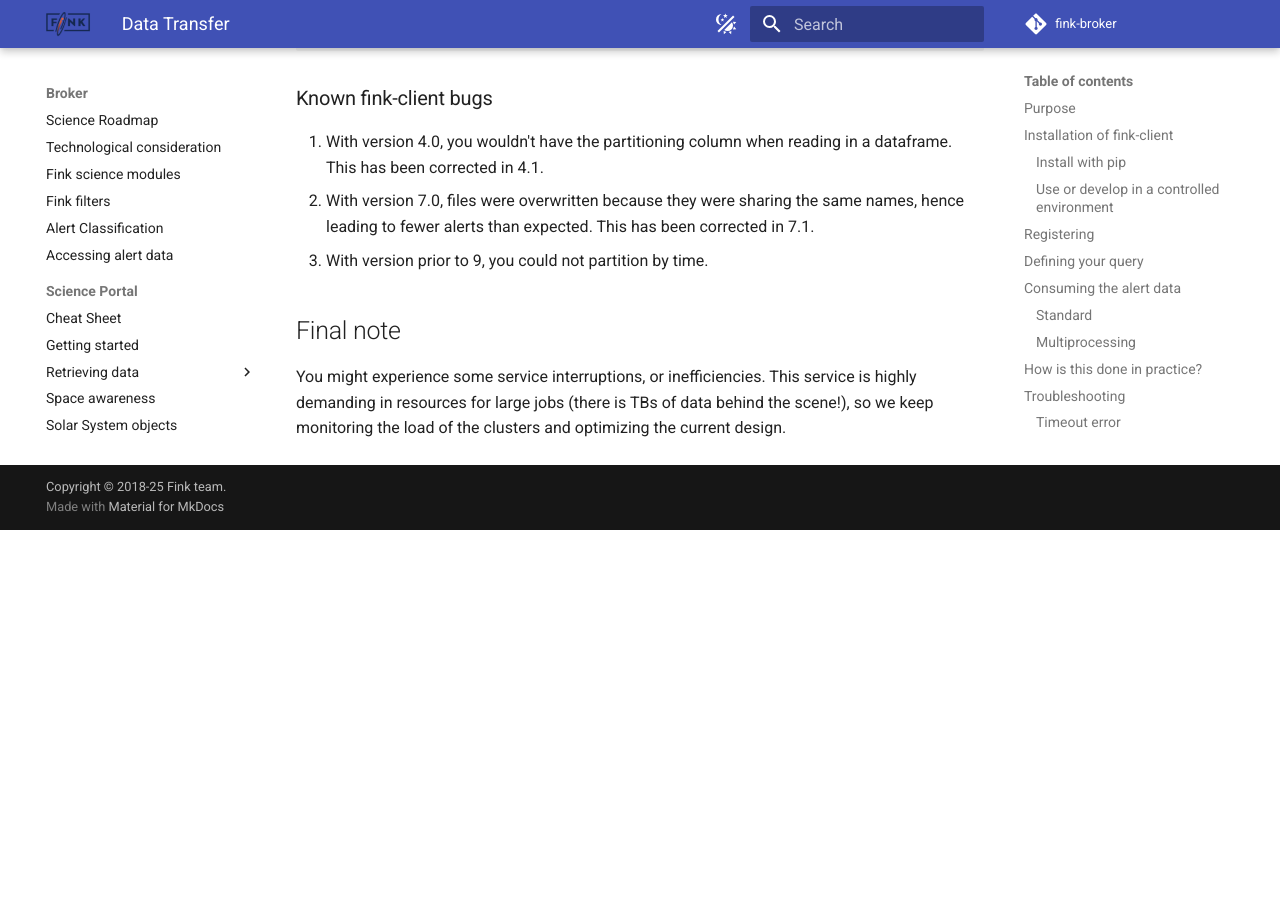
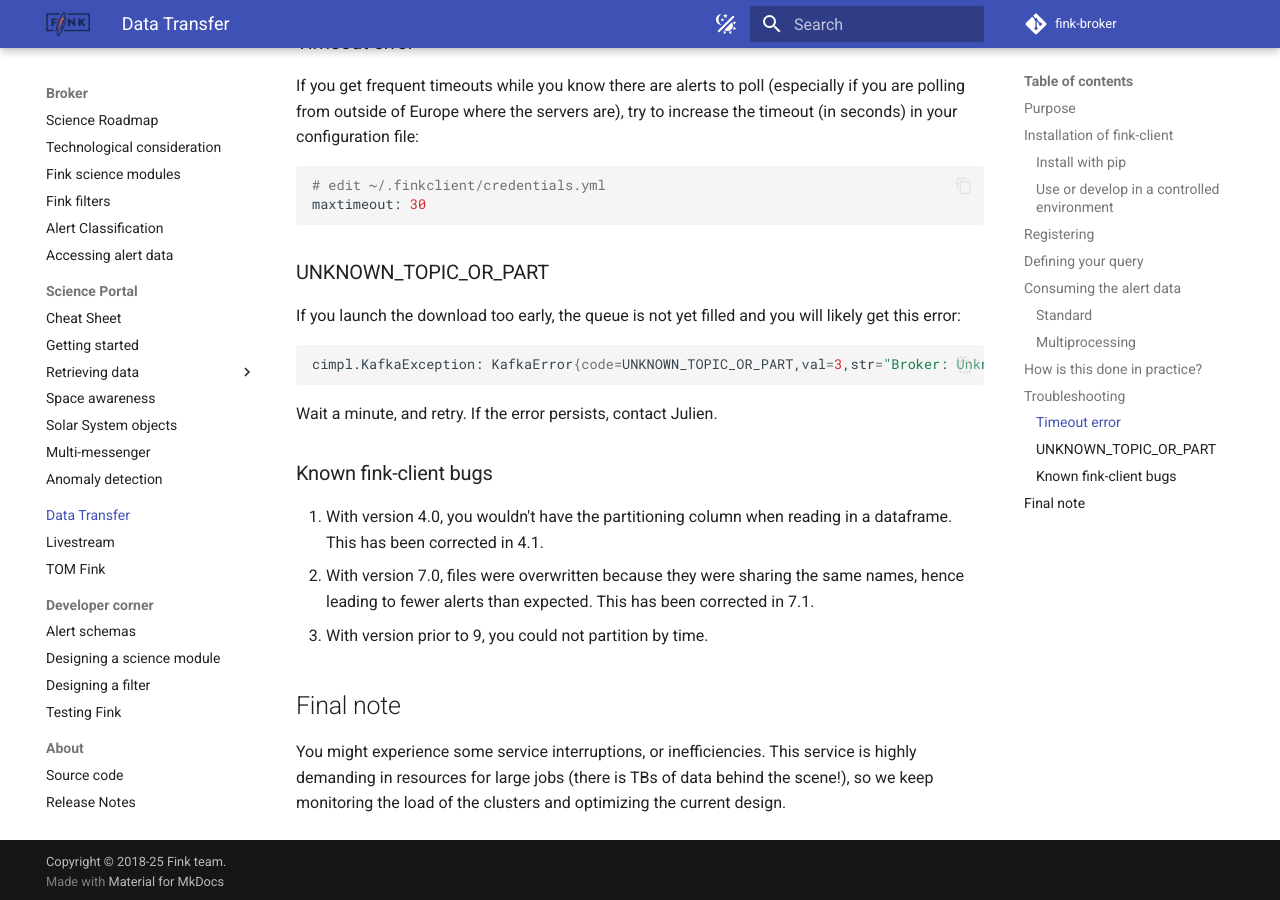
Before and after one commit to astrolabsoftware/fink, an MkDocs documentation site: the page built from docs/services/data_transfer.md, in a window 1280 px wide and 900 px high, scrolled down 7937 px. Built offline with MkDocs 1.6.1 and Material for MkDocs 9.7.7, drawn with Linux system fonts in a browser that asks for light colours; comment, search, counter and statistics services are not loaded; before the commit the page ends 8467 px from its top, so only the background shows below that; some of the changed text lies outside the part shown.

Commit message:
Expand datatransfer doc

````diff
--- a/docs/services/data_transfer.md
+++ b/docs/services/data_transfer.md
@@ -201,6 +201,16 @@ fink_datatransfer \
     --restart_from_beginning
 ```
 
+Note that you can also partition by time (`year/month/day`) instead of partitioning by `finkclass`:
+
+```bash
+fink_datatransfer \
+    -topic <topic name> \
+    -outdir <output directory> \
+    -partitionby time \
+    --verbose
+```
+
 Finally you can inspect the schema of the alerts using the option `--dump_schema`:
 
 
@@ -259,6 +269,16 @@ If you get frequent timeouts while you know there are alerts to poll (especially
 maxtimeout: 30
 ```
 
+### UNKNOWN_TOPIC_OR_PART
+
+If you launch the download too early, the queue is not yet filled and you will likely get this error:
+
+```bash
+cimpl.KafkaException: KafkaError{code=UNKNOWN_TOPIC_OR_PART,val=3,str="Broker: Unknown topic or partition"}
+```
+
+Wait a minute, and retry. If the error persists, contact Julien.
+
 ### Known fink-client bugs
 
 1. With version 4.0, you wouldn't have the partitioning column when reading in a dataframe. This has been corrected in 4.1.
````
